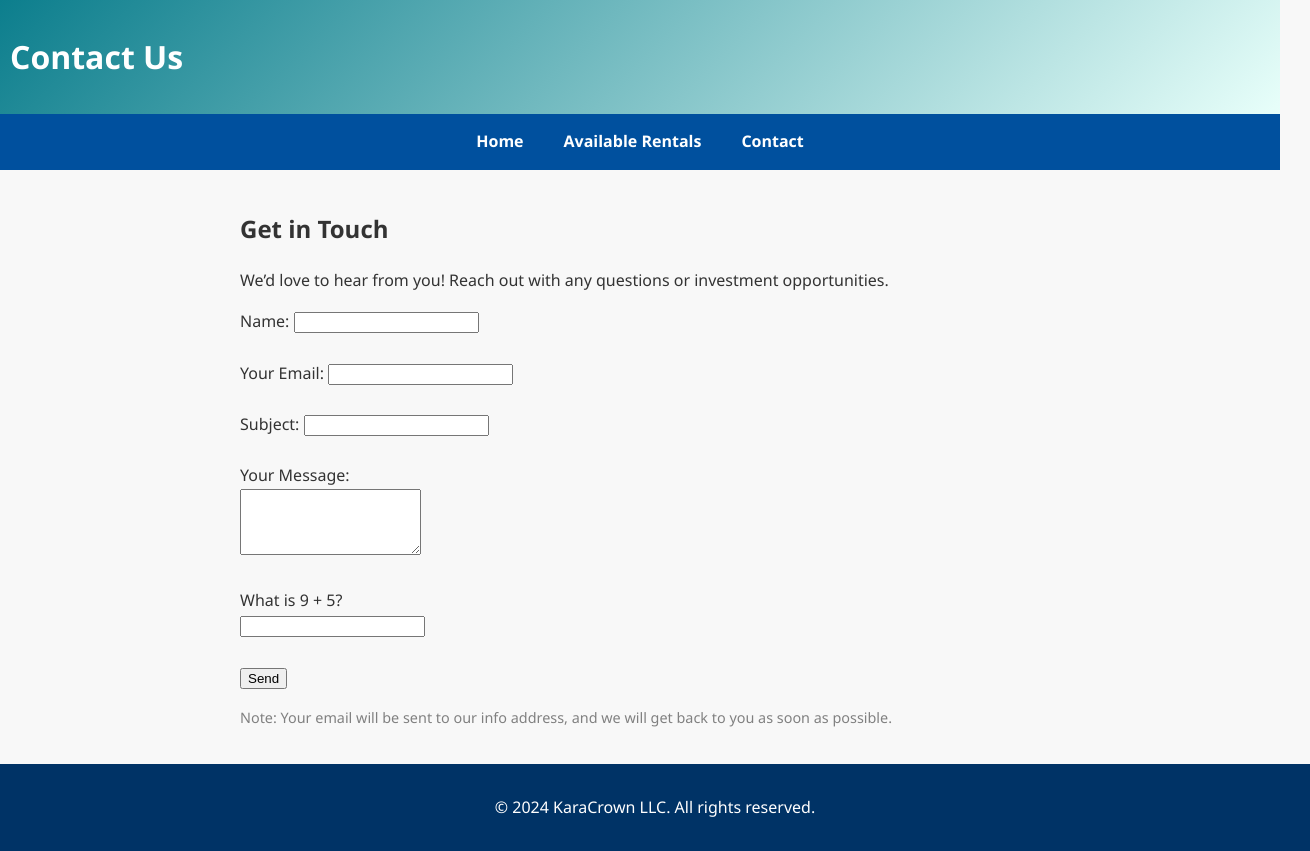
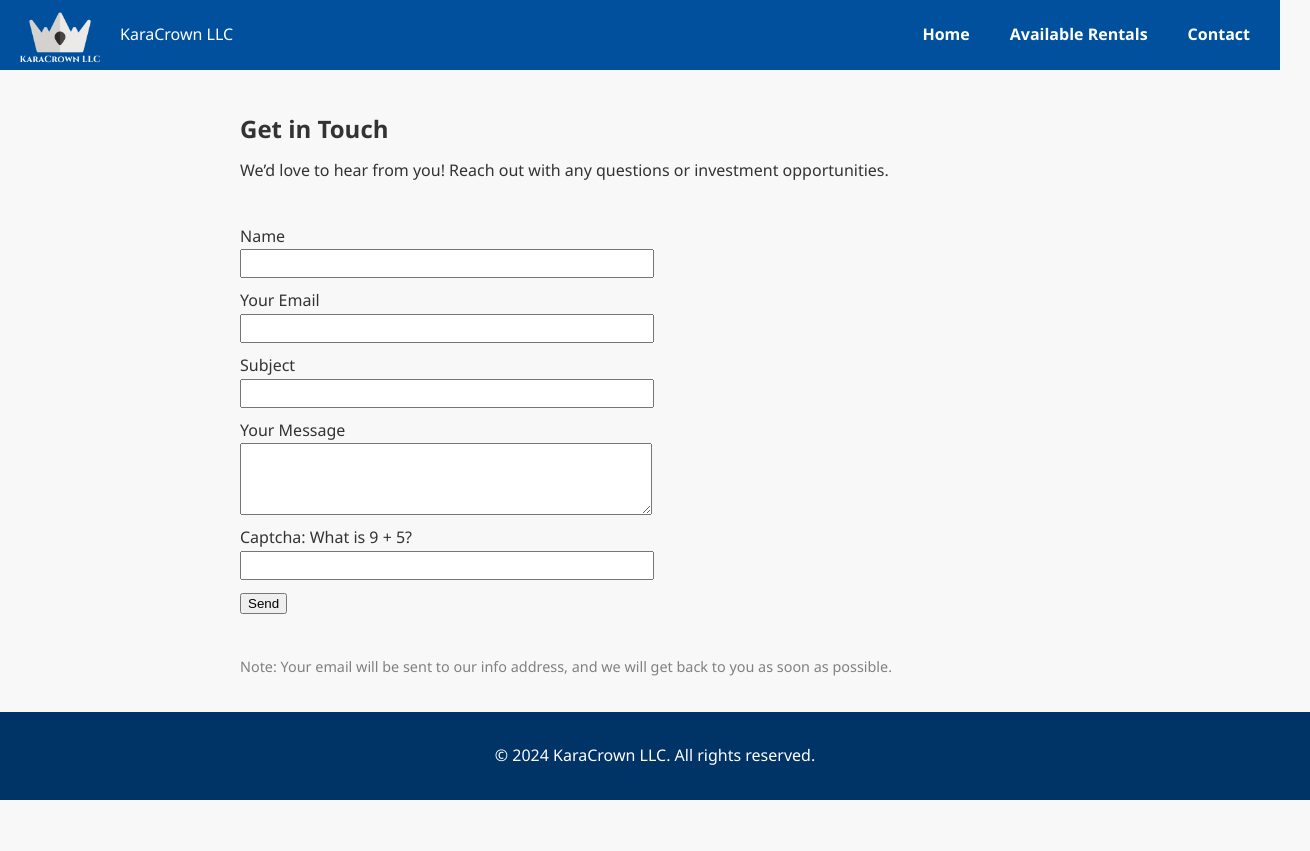
Before and after one commit to ekarabu/karacrown-website, a website: page contact.html in a window 1280 px wide. Shown: the whole page, 1310 px wide, since content can reach past the window. After the commit the page ends 813 px from the top, so only its background shows below. Drawn offline with Linux system fonts and the light colour scheme.

Commit message:
Change "Contact" and "Available Rentals" pages

```diff
--- a/contact.html
+++ b/contact.html
@@ -7,11 +7,11 @@
     <title>Contact - KaraCrown LLC</title>
     <link rel="stylesheet" href="style.css">
     <style>
-        /* Add this style to center the container */
-        .container {
-            max-width: 800px; /* Adjust the max-width as needed */
-            margin: 0 auto; /* Center the container horizontally */
-            padding: 20px;
+        input, textarea {
+            display: block;
+            width: 400px;
+            padding: 5px;
+            margin-bottom: 10px;
         }
     </style>
     <script>
@@ -19,7 +19,7 @@
         function generateCaptcha() {
             const num1 = Math.floor(Math.random() * 10) + 1;
             const num2 = Math.floor(Math.random() * 10) + 1;
-            document.getElementById('captcha-question').innerText = `What is ${num1} + ${num2}?`;
+            document.getElementById('captcha-question').innerText = `Captcha: What is ${num1} + ${num2}?`;
             return num1 + num2;
         }
 
@@ -45,40 +45,42 @@
     </script>
 </head>
 <body>
-    <header>
-        <h1>Contact Us</h1>
-    </header>
     <nav>
+        <span class="navbar-main">
+            <img src="images/KC_logo.png" alt="KaraCrown LLC Logo" class="navbar-logo" style="filter: invert(1)">
+            KaraCrown LLC
+        </span>
+        <div style="margin-left: auto"></div>
         <a href="index.html">Home</a>
         <a href="rentals.html">Available Rentals</a>
         <a href="contact.html">Contact</a>
     </nav>
     <div class="container">
         <h2>Get in Touch</h2>
-        <p>We’d love to hear from you! Reach out with any questions or investment opportunities.</p>
+        <p style="margin: -10px 0 40px">We’d love to hear from you! Reach out with any questions or investment opportunities.</p>
         <form id="contact-form" action="https://formspree.io/f/xnnqzqyn" method="POST" onsubmit="validateCaptcha(event)">
-            <label for="name">Name:</label>
-            <input type="text" id="name" name="name" required><br><br>
+            <label for="name">Name</label>
+            <input type="text" id="name" name="name" required>
 
-            <label for="email">Your Email:</label>
-            <input type="email" id="email" name="email" required><br><br>
+            <label for="email">Your Email</label>
+            <input type="email" id="email" name="email" required>
 
-            <label for="subject">Subject:</label>
-            <input type="text" id="subject" name="subject" required><br><br>
+            <label for="subject">Subject</label>
+            <input type="text" id="subject" name="subject" required>
 
-            <label for="message">Your Message:</label><br>
-            <textarea id="message" name="message" rows="4" required></textarea><br><br>
+            <label for="message">Your Message</label><br>
+            <textarea id="message" name="message" rows="4" required></textarea>
 
             <!-- Dynamic Captcha -->
             <label id="captcha-question"></label><br>
-            <input type="text" id="captcha" name="captcha" required><br><br>
+            <input type="text" id="captcha" name="captcha" required>
 
             <button type="submit">Send</button>
         </form>
         <p id="status-message" style="color: green;"></p>
 
         <!-- Additional Note -->
-        <p style="font-size: 0.9em; color: gray; margin-top: 10px;">
+        <p style="font-size: 0.9em; color: gray; margin-top: 40px;">
             Note: Your email will be sent to our info address, and we will get back to you as soon as possible.
         </p>
     </div>
--- a/style.css
+++ b/style.css
@@ -5,6 +5,9 @@ body {
     background-color: #f8f8f8;
     color: #333;
     line-height: 1.6;
+    min-height: 100vh;
+    box-sizing: border-box;
+    padding-bottom: 100px;
 }
 
 header {
@@ -32,6 +35,18 @@ header {
     width: 12vw;
 }
 
+.navbar-logo {
+    height: 80px;
+    width: 80px;
+    margin: 0 0 -10px 10px;
+}
+
+.navbar-main {
+    display: flex;
+    align-items: center;
+    column-gap: 20px;
+}
+
 .header-text {
     flex: 2;
     text-align: center; /* Center the text */
@@ -49,8 +64,10 @@ header {
 
 nav {
     display: flex;
-    justify-content: center;
+    align-items: center;
     background-color: #00509e; /* Slightly lighter blue for the nav bar */
+    color: #fff;
+    padding: 0 10px;
 }
 
 nav a {
@@ -115,16 +132,22 @@ footer {
     padding: 15px;
     background-color: #003366;
     color: #fff;
-    position: relative;
+    width: 100%;
     bottom: 0;
-    width: 100%;
+    position: fixed;
+}
+
+.container {
+    max-width: 800px;
+    margin: 0 auto;
+    padding: 20px;
 }
 
 /* Rentals Page Styles */
 .rentals-container {
     display: flex;
     flex-wrap: wrap;
-    justify-content: space-around;
+    justify-content: center;
     padding: 20px;
     background-color: #f8f8f8;
 }
```
Also changed, not shown: index.html (+6 -13 lines), rentals.html (+28 -19 lines).
